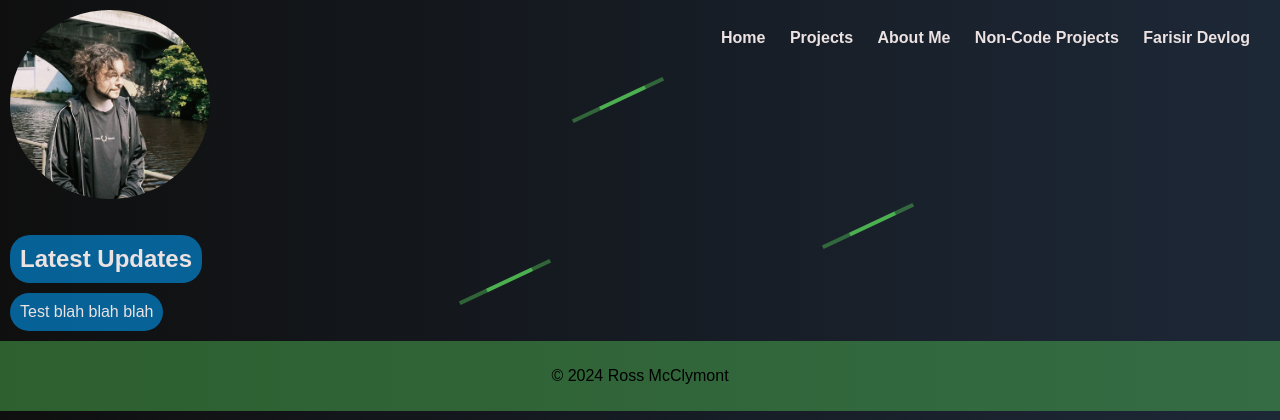
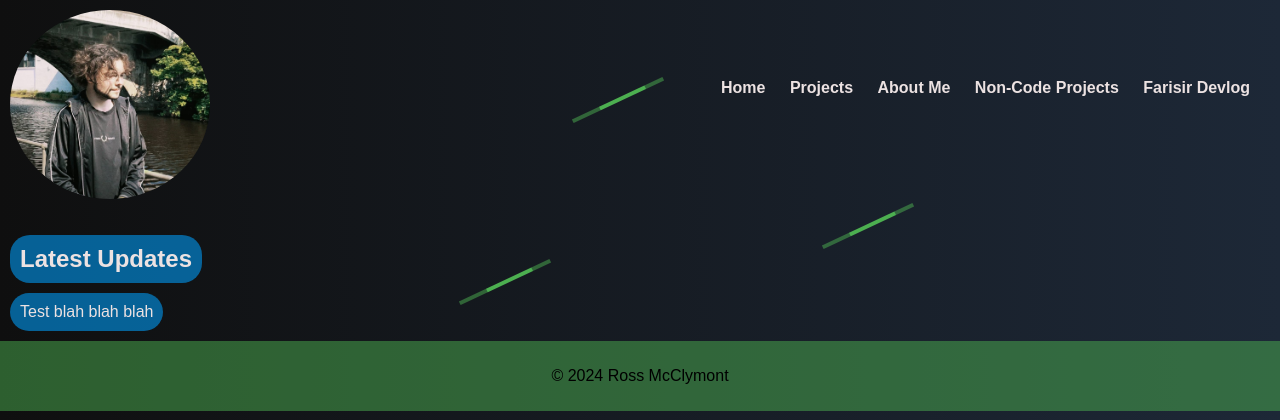
Before and after one commit to Scotasloth/Personal-Website, a Django app: page / in a window 1280 px wide. Shown: the top 420 px of the page. Run offline with Django 5.2, Linux system fonts and the light colour scheme.

Commit message:
Fixed directory issues

```diff
--- a/Web Updater/Static/css/styles.css
+++ b/Web Updater/Static/css/styles.css
@@ -32,8 +32,9 @@
 /* Navigation Styles */
 nav {
     float: right;
-    margin-top: -150px; /* Adjusts vertical position */
+    margin-top: -50px; /* Adjusts vertical position */
     visibility: visible;
+    position: relative;
 }
 
 nav ul {
--- a/Web Updater/myproject/settings.py
+++ b/Web Updater/myproject/settings.py
@@ -118,7 +118,7 @@
 
 STATIC_URL = 'static/'
 STATICFILES_DIRS = [
-    os.path.join(BASE_DIR, 'static')
+    os.path.join(BASE_DIR, 'myproject/static')
 ]
 
 # Default primary key field type
```
Also changed, not shown: Web Updater/README.md (renamed from README.md), Web Updater/Static/images/ross.jpg (renamed from Web Updater/Static/css/images/ross.jpg), Web Updater/Static/js/scripts.js (renamed from Web Updater/Static/css/js/scripts.js).
